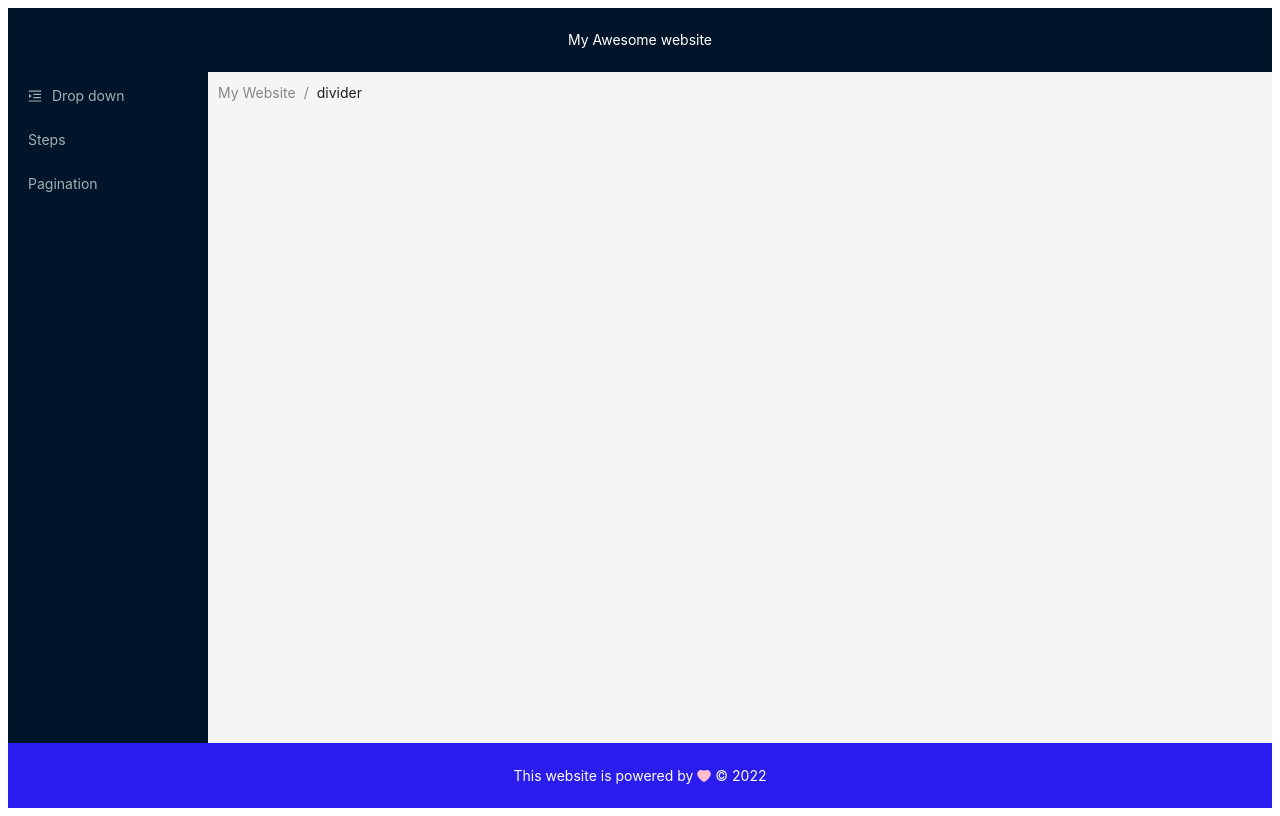
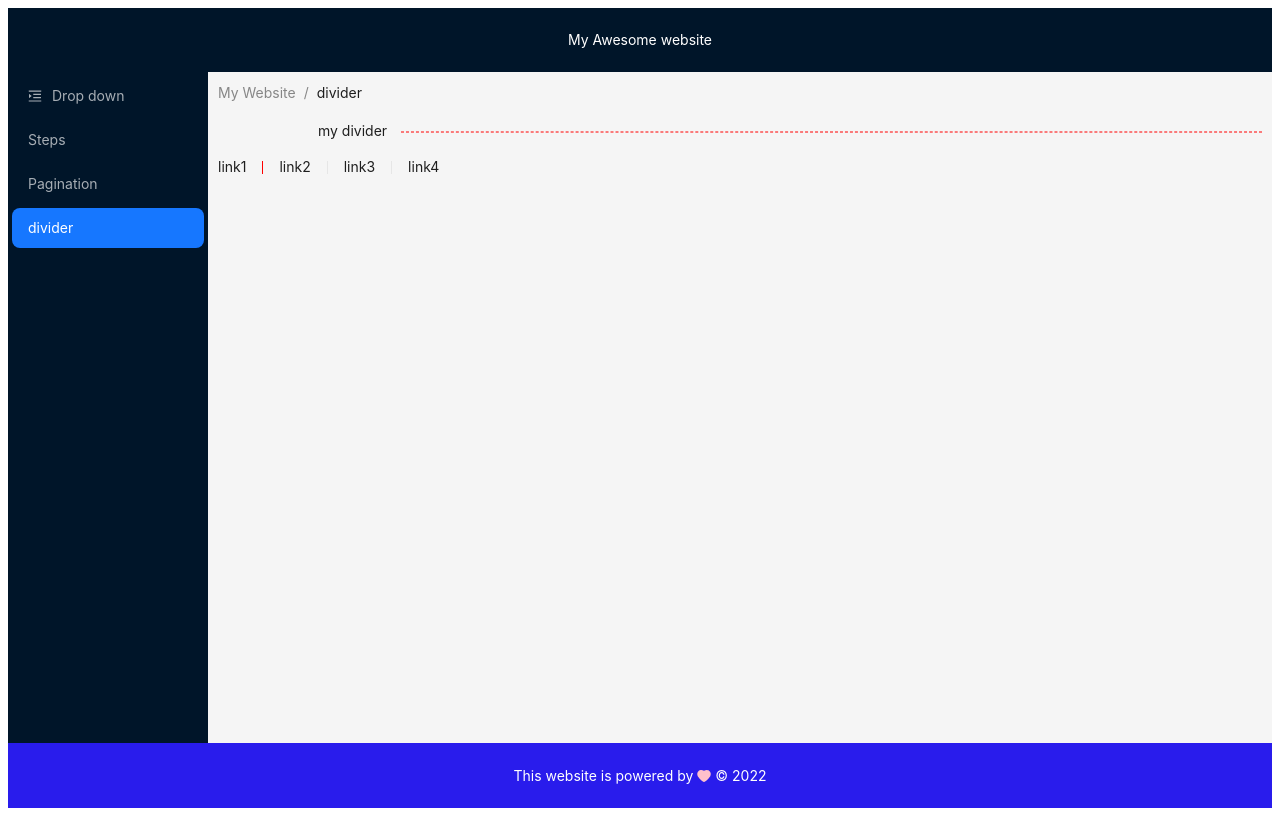
Before and after one commit to mssoheil/mapsa_cra_route_ant, a React (Create React App) app: page /divider in a window 1280 px wide. Built offline with nearby package versions, Linux system fonts and the light colour scheme.

Commit message:
feat: add divider

```diff
--- a/src/App.js
+++ b/src/App.jsx
@@ -11,6 +11,7 @@
 import DropDown from "./page/DropDown";
 import Paginations from "./page/Paginations";
 import Steps from "./page/Steps";
+import Divider from "./page/Divider";
 // Styles
 import "./app-style.css";
 
@@ -29,6 +30,10 @@
     key: "paginations",
     label: "Pagination",
   },
+  {
+    key: "divider",
+    label: "divider",
+  },
 ];
 const App = () => {
   const navigate = useNavigate();
@@ -46,6 +51,9 @@
         break;
       case "steps":
         navigate("/steps");
+        break;
+      case "divider":
+        navigate("/divider");
         break;
       default:
         break;
@@ -117,6 +125,7 @@
             <Route path="/drop-down" element={<DropDown />} />
             <Route path="/paginations" element={<Paginations />} />
             <Route path="/steps" element={<Steps />} />
+            <Route path="/divider" element={<Divider />} />
           </Routes>
         </Layout.Content>
       </Layout>
--- /dev/null
+++ b/src/page/Divider/index.jsx
@@ -0,0 +1,29 @@
+// UI frameworks
+import { Divider as AntdDivider, Space } from "antd";
+
+const Divider = () => {
+  return (
+    <div>
+      <AntdDivider
+        orientation="left"
+        orientationMargin={100}
+        dashed
+        plain
+        style={{ borderColor: "red " }}
+      >
+        my divider
+      </AntdDivider>
+      <Space>
+        <span>link1</span>
+        <AntdDivider type="vertical" style={{ borderColor: "red " }} />
+        <span>link2</span>
+        <AntdDivider type="vertical" />
+        <span>link3</span>
+        <AntdDivider type="vertical" />
+        <span>link4</span>
+      </Space>
+    </div>
+  );
+};
+
+export default Divider;
--- a/src/page/Steps/index.jsx
+++ b/src/page/Steps/index.jsx
@@ -4,7 +4,7 @@
 
 const items = [
   {
-    title: "Step1",
+    title: "steps1",
     subTitle: "sub1",
     description: "desc1",
     // icon: <HeartFilled />,
```
